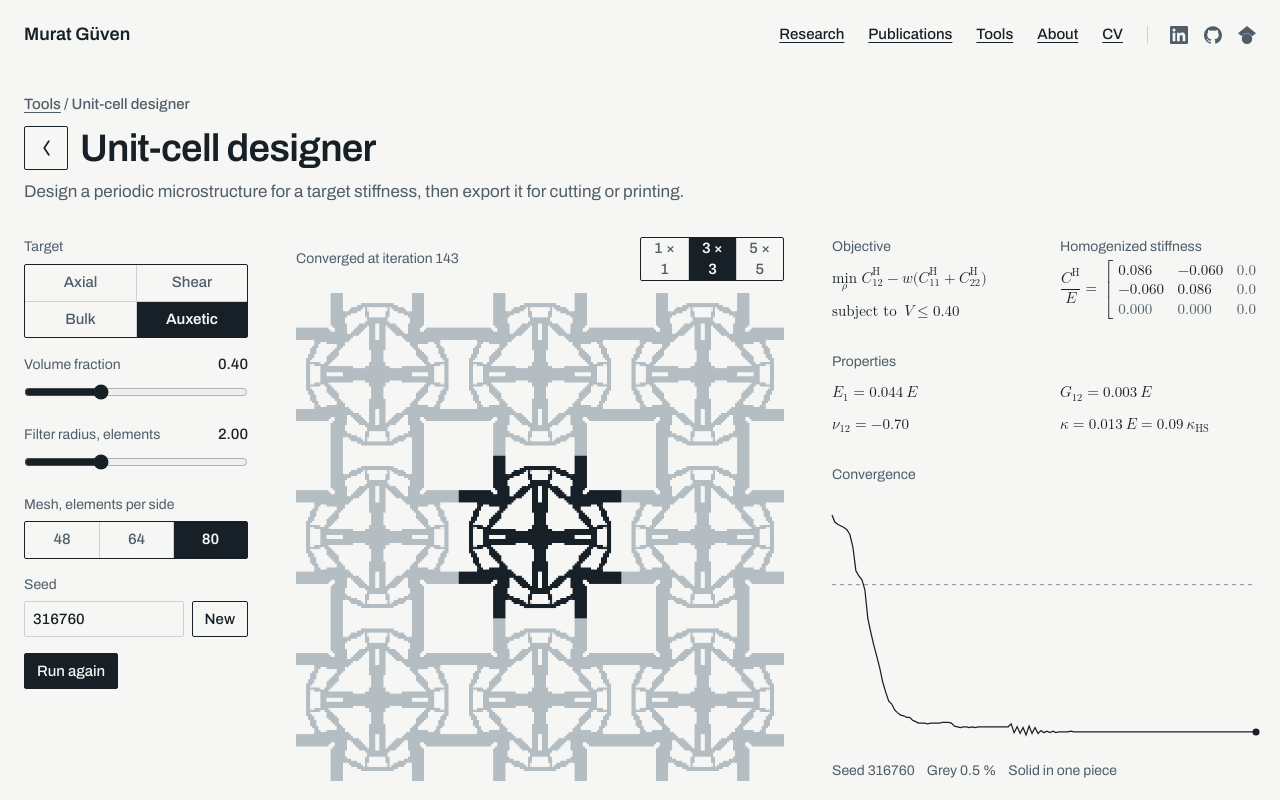
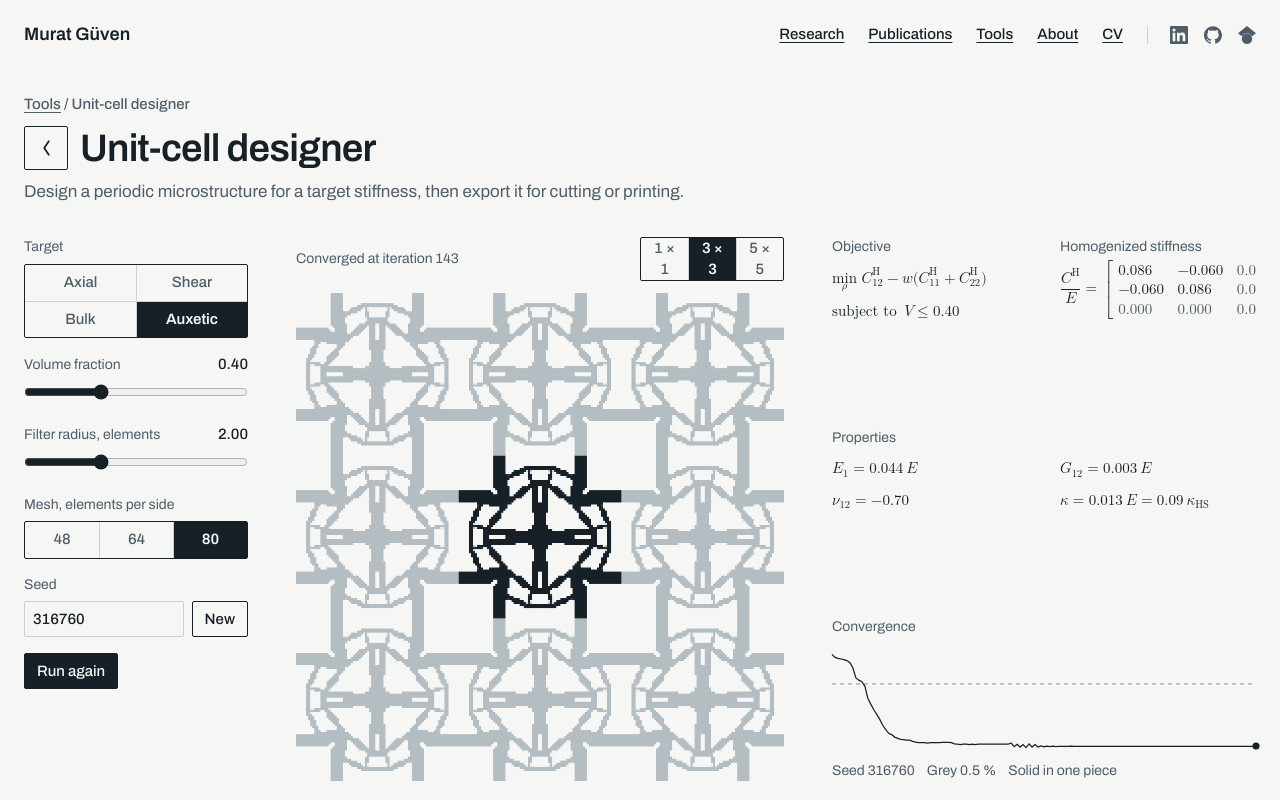
Before and after one commit to likemaestro/likemaestro.github.io, a React (Vite) app: page /tools/unit-cell in a window 1280 px wide. Shown: the top 800 px of the page. Built offline with nearby package versions, Linux system fonts and the light colour scheme.

Commit message:
Unit-cell designer: a modest convergence plot (4 to 7rem tall) instead of one filling the height; the readout's three rows spread over the lattice's height

```diff
--- a/src/tools/unit-cell/UnitCellDesigner.tsx
+++ b/src/tools/unit-cell/UnitCellDesigner.tsx
@@ -244,7 +244,7 @@ const UnitCellDesigner: React.FC = () => {
         </div>
 
         {/* Readout */}
-        <div className="flex min-w-0 flex-col gap-5 md:col-span-2 md:grid md:grid-cols-3 xl:col-span-1 xl:grid-cols-2 xl:grid-rows-[auto_auto_1fr] xl:gap-x-8 xl:gap-y-7 xl:[&_math]:!text-[0.9375rem]">
+        <div className="flex min-w-0 flex-col gap-5 md:col-span-2 md:grid md:grid-cols-3 xl:col-span-1 xl:grid-cols-2 xl:content-between xl:gap-x-8 xl:gap-y-7 xl:[&_math]:!text-[0.9375rem]">
           <div className="min-w-0">
             <p className="t-small mb-1.5 text-ink-2">Objective</p>
             <div className="math sm flex flex-col gap-1 overflow-x-auto overflow-y-hidden">
@@ -260,11 +260,11 @@ const UnitCellDesigner: React.FC = () => {
             <p className="t-small mb-1.5 text-ink-2">Properties</p>
             <div className="math sm flex flex-col gap-1 xl:grid xl:grid-cols-2 xl:gap-x-8">{lines.map((h, i) => <MathML key={i} html={h} />)}</div>
           </div>
-          {/* Convergence: under the properties; side by side a plot across the readout filling the height left, ending
-              level with the lattice's bottom */}
-          <div className="min-w-0 md:col-start-3 xl:col-span-2 xl:col-start-1 xl:flex xl:flex-col">
+          {/* Convergence: under the properties; side by side a modest plot across the readout, its three rows spread
+              over the lattice's height so the last ends level with the lattice's bottom */}
+          <div className="min-w-0 md:col-start-3 xl:col-span-2 xl:col-start-1">
             <p className="t-small mb-2 hidden text-ink-2 xl:block">Convergence</p>
-            <div className="flex xl:min-h-[4rem] xl:flex-1"><Trace data={res.hist} reference={reference} live={live} className="h-9 xl:h-auto" /></div>
+            <div className="flex"><Trace data={res.hist} reference={reference} live={live} className="h-9 xl:h-[clamp(4rem,14svh,7rem)]" /></div>
             <p className="t-small mt-1 flex flex-wrap gap-x-3 text-ink-2">
               <span>Seed {seed}</span>
               {done && res.grey !== undefined && <span>Grey {(res.grey * 100).toFixed(1)} %</span>}
```
